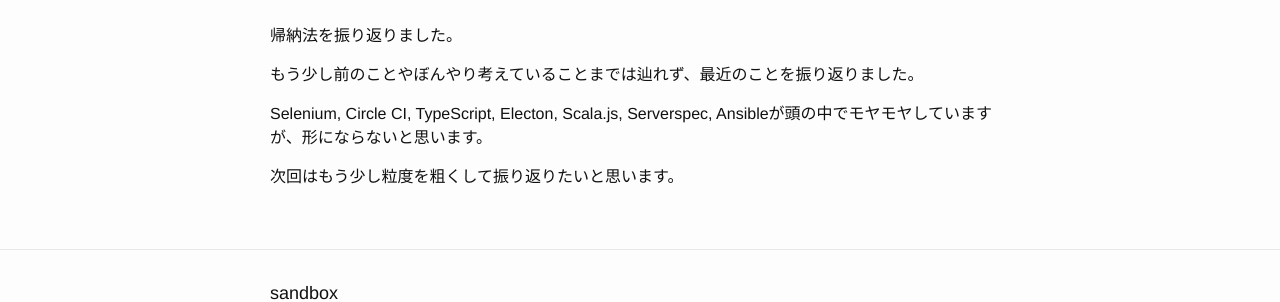
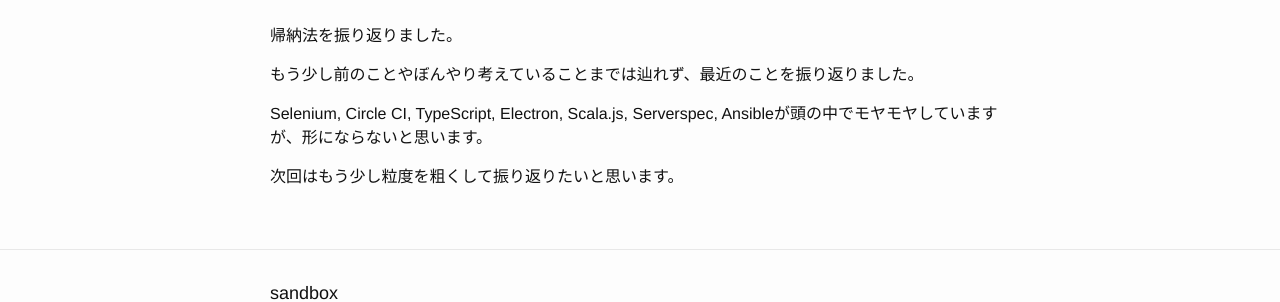
Before and after one commit to t-mochizuki/sandbox, a Jekyll site: the page built from _posts/2015-10-18-振り返り.md, in a window 1280 px wide. Shown: the part 1973-2275 px from the top of the page. Built offline with Jekyll 4.4.1, drawn with Linux system fonts in a browser that asks for light colours.

Commit message:
linkを修正
- 脱字を修正
- プロトコル、ドメインを含めないように修正

```diff
--- a/_posts/2015-10-18-振り返り.md
+++ b/_posts/2015-10-18-振り返り.md
@@ -14,7 +14,7 @@
 
 ## この本を読む前のこと
 
-『関数プログラミング入門 Haskellで学ぶ原理と技法』を読んでいました。[二分木からテーブルを作成する関数を定義してみる](https://t-mochizuki.github.io/sandbox/2015/09/29/二分木からテーブルを作成する関数を定義してみる.html)を書いた後、理解が足りないことを実感したので、最初から読み直して第4章リストまで読みました。
+『関数プログラミング入門 Haskellで学ぶ原理と技法』を読んでいました。[二分木からテーブルを作成する関数を定義してみる](/2015/09/29/二分木からテーブルを作成する関数を定義してみる.html)を書いた後、理解が足りないことを実感したので、最初から読み直して第4章リストまで読みました。
 
 再帰的データ型宣言に苦戦したり、帰納法によって仮定から定義を導出してみたり、畳み込み関数によって再帰を抽出してみたりしました。
 
@@ -86,6 +86,6 @@
 
 もう少し前のことやぼんやり考えていることまでは辿れず、最近のことを振り返りました。
 
-Selenium, Circle CI, TypeScript, Electon, Scala.js, Serverspec, Ansibleが頭の中でモヤモヤしていますが、形にならないと思います。
+Selenium, Circle CI, TypeScript, Electron, Scala.js, Serverspec, Ansibleが頭の中でモヤモヤしていますが、形にならないと思います。
 
 次回はもう少し粒度を粗くして振り返りたいと思います。
```
